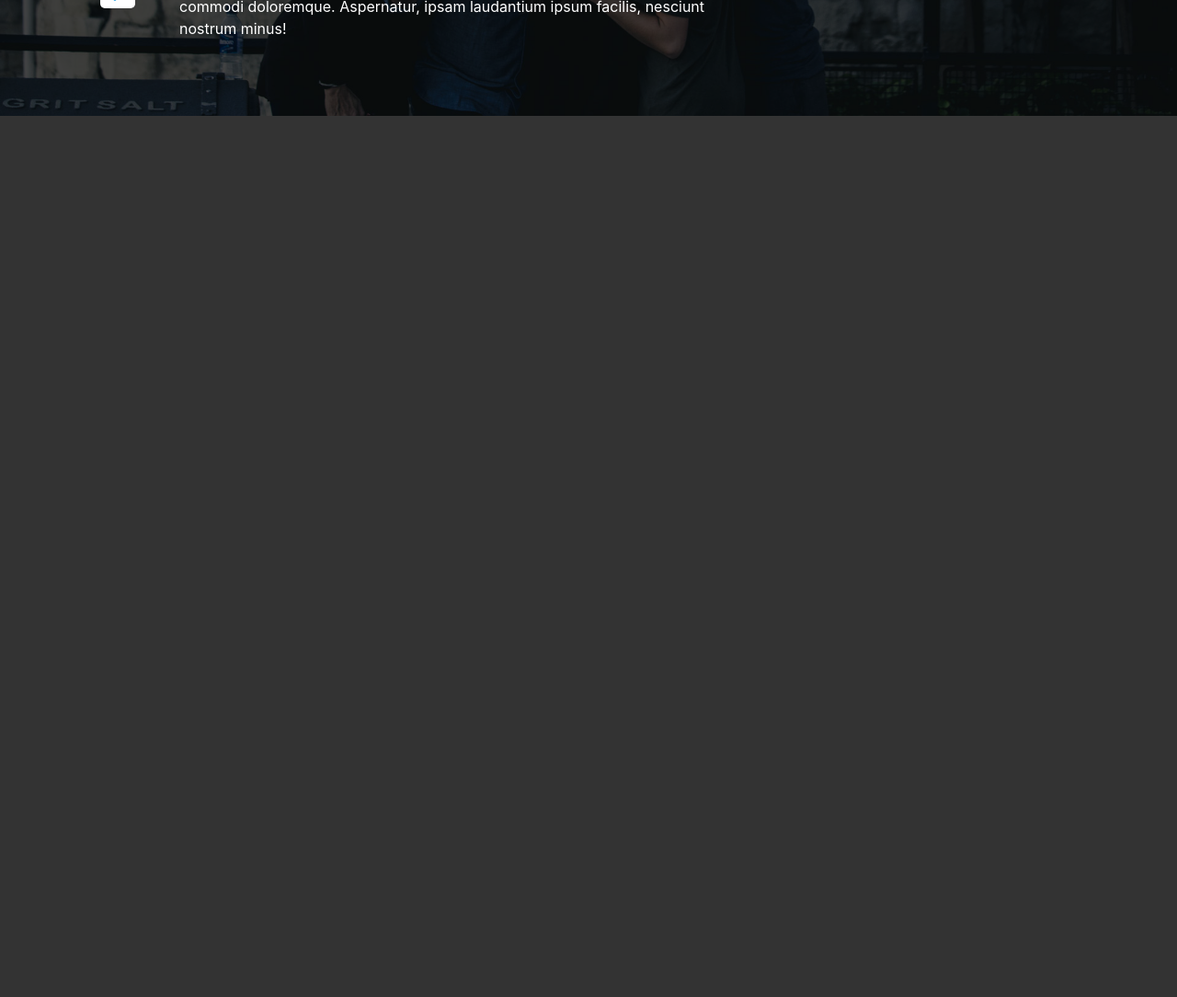
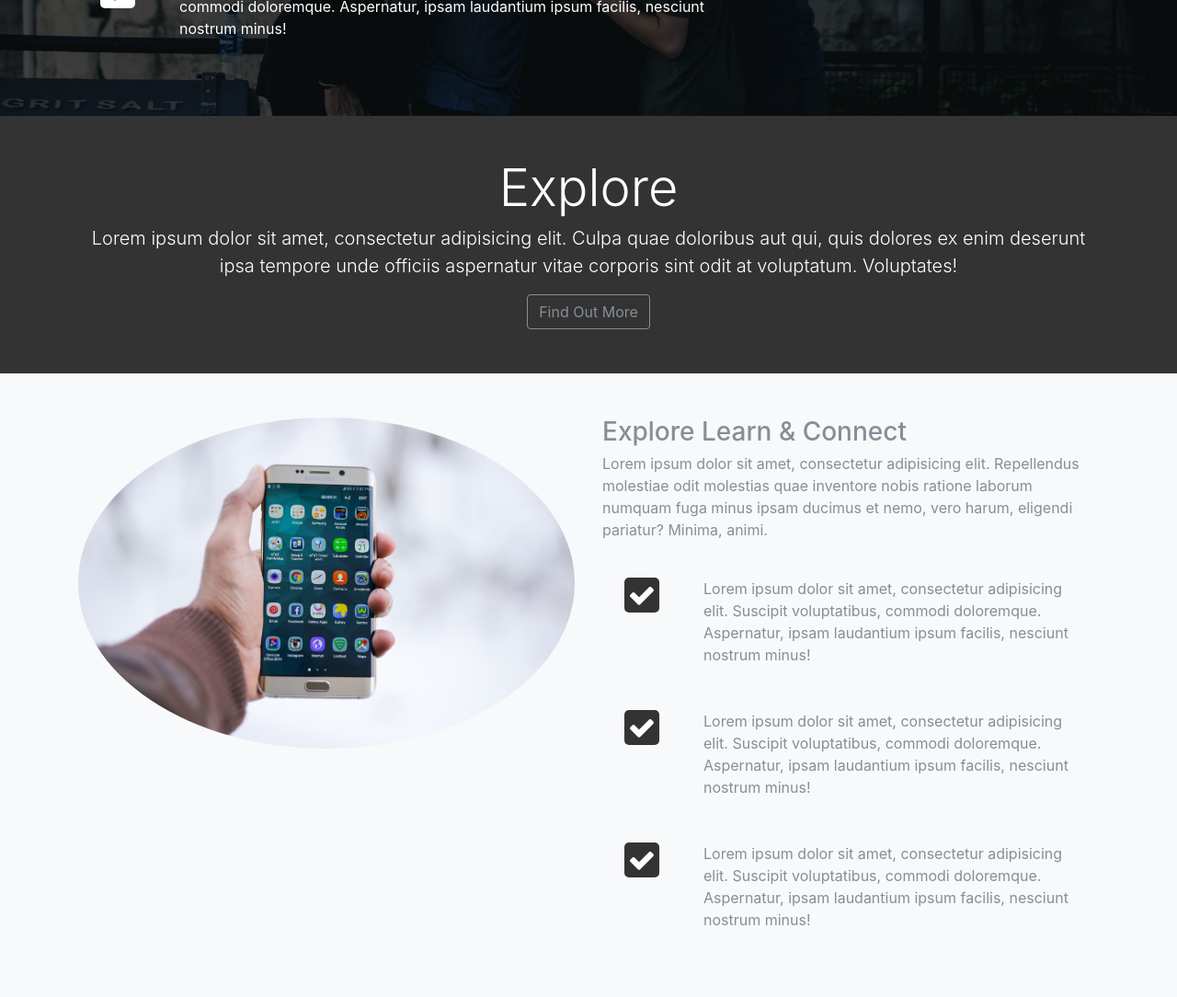
Before and after one commit to arpm00/socialUI, a website: page src/index.html in a window 1280 px wide. Shown: the part 574-1658 px from the top of the page at 92% size. Before the commit the page ends 800 px from the top, so only its background shows below. Drawn offline with Linux system fonts and the light colour scheme.

Commit message:
Added Explore Section

```diff
--- a/src/index.html
+++ b/src/index.html
@@ -95,6 +95,63 @@
     </div>
   </header>
 
+  <!-- EXPLORE HEAD -->
+  <section id="explore-head-section">
+    <div class="container">
+      <div class="row">
+        <div class="col text-center">
+          <div class="py-5"> <!-- vertical padding - top&Bottom x5-->
+            <h1 class="display-4">Explore</h1>
+            <p class="lead">Lorem ipsum dolor sit amet, consectetur adipisicing elit. Culpa quae doloribus aut qui, quis dolores ex enim deserunt ipsa tempore unde officiis aspernatur vitae corporis sint odit at voluptatum. Voluptates!</p>
+            <a href="#" class="btn btn-outline-secondary">Find Out More</a>
+          </div>
+        </div>
+      </div>
+    </div>
+  </section>
+
+  <!-- EXPLORE SECTION -->
+  <section id="explore-section" class="bg-light text-muted py-5">
+    <div class="container">
+      <div class="row">
+        <div class="col-md-6">
+          <img src="img/explore-section1.jpg" alt="" class="img-fluid mb-3 rounded-circle">
+        </div>
+        <div class="col-md-6">
+          <h3>Explore Learn & Connect</h3>
+          <p>Lorem ipsum dolor sit amet, consectetur adipisicing elit. Repellendus molestiae odit molestias quae inventore nobis ratione laborum numquam fuga minus ipsam ducimus et nemo, vero harum, eligendi pariatur? Minima, animi.</p>
+
+          <div class="d-flex flex-row">
+            <div class="p-4 align-self-start">
+              <i class="fa fa-check"></i>
+            </div>
+            <div class="p-4 align-self-end">
+              Lorem ipsum dolor sit amet, consectetur adipisicing elit. Suscipit voluptatibus, commodi doloremque. Aspernatur, ipsam laudantium ipsum facilis, nesciunt nostrum minus!
+            </div>
+          </div>
+
+          <div class="d-flex flex-row">
+            <div class="p-4 align-self-start">
+              <i class="fa fa-check"></i>
+            </div>
+            <div class="p-4 align-self-end">
+              Lorem ipsum dolor sit amet, consectetur adipisicing elit. Suscipit voluptatibus, commodi doloremque. Aspernatur, ipsam laudantium ipsum facilis, nesciunt nostrum minus!
+            </div>
+          </div>
+
+          <div class="d-flex flex-row">
+            <div class="p-4 align-self-start">
+              <i class="fa fa-check"></i>
+            </div>
+            <div class="p-4 align-self-end">
+              Lorem ipsum dolor sit amet, consectetur adipisicing elit. Suscipit voluptatibus, commodi doloremque. Aspernatur, ipsam laudantium ipsum facilis, nesciunt nostrum minus!
+            </div>
+          </div>
+        </div>
+      </div>
+    </div>
+  </section>
+
   <script src="js/jquery.min.js"></script>
   <script src="js/popper.min.js"></script>
   <script src="js/bootstrap.min.js"></script>
--- a/src/scss/style.scss
+++ b/src/scss/style.scss
@@ -50,6 +50,17 @@ body {
   }
 }
 
+#explore-section {
+
+  .fa {
+    color: #fff;
+    background: #333;
+    padding: 4px;
+    border-radius: 5px;
+    font-size: $landing-icon-size;
+  }
+}
+
 @media(max-width:576px){
   nav.container {
     width: 100%;
```
Also changed, not shown: src/css/style.css, src/img/explore-section1.jpg (added).
